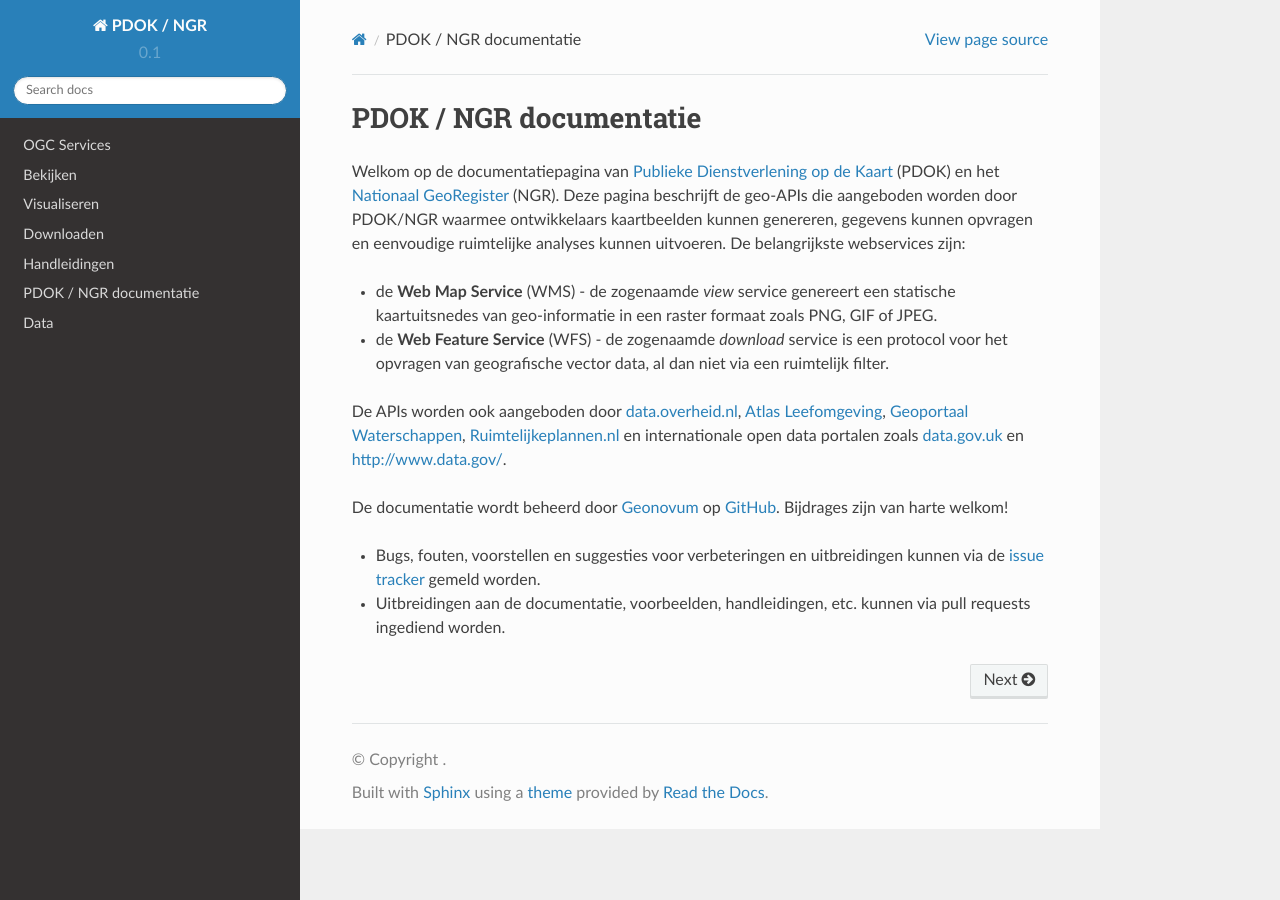
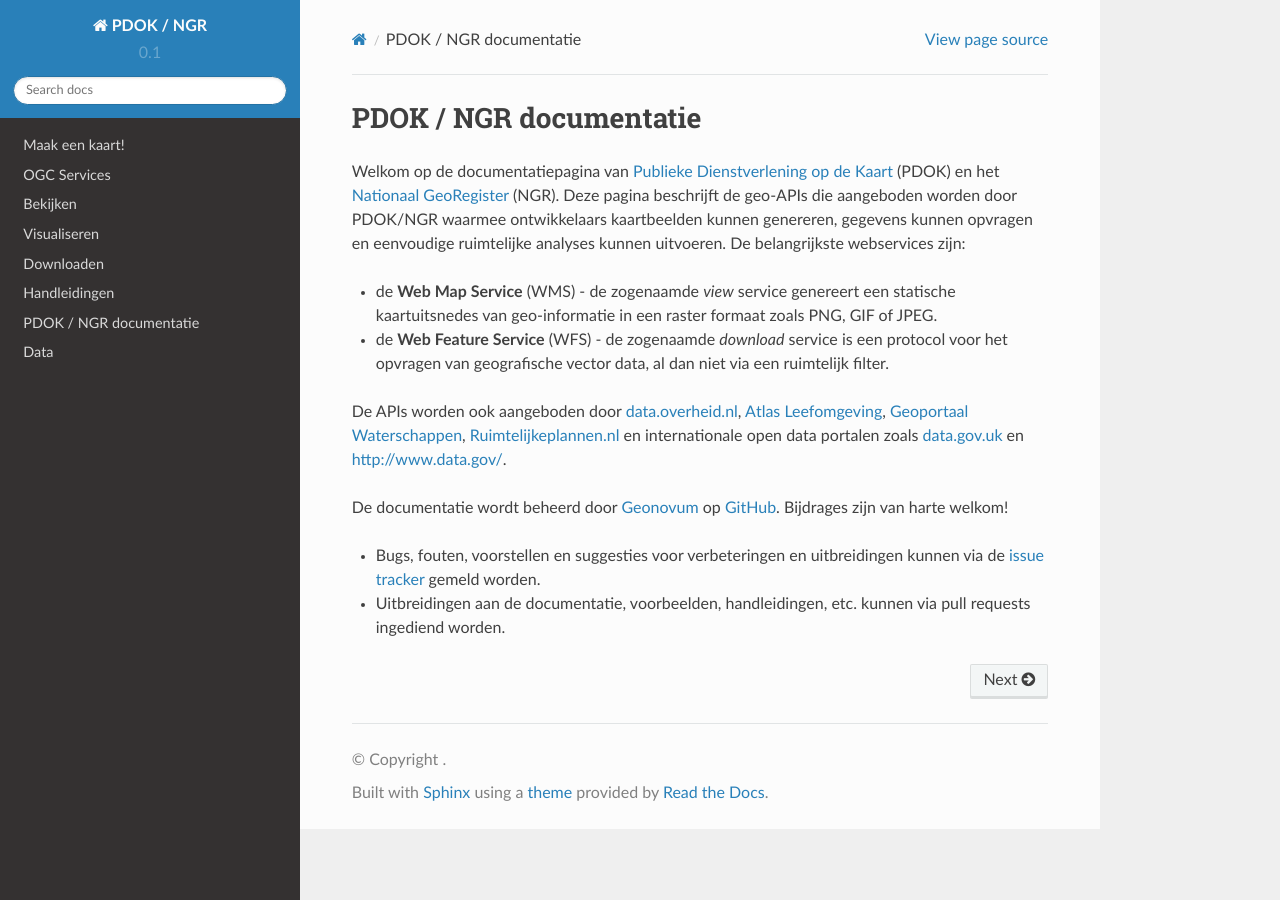
Before and after one commit to LivericA/PDOK, a Sphinx documentation site: the page built from docs/index.rst, in a window 1280 px wide. Built offline with Sphinx 7.4.7 and the Read the Docs theme 2.0.0, drawn with Linux system fonts in a browser that asks for light colours.

Commit message:
add quickstart guide placeholder

```diff
--- a/docs/index.rst
+++ b/docs/index.rst
@@ -17,6 +17,7 @@
    :hidden:
    :maxdepth: 2
 
+   quickstart
    services
    bekijken
    visualiseren
--- /dev/null
+++ b/docs/quickstart.rst
@@ -0,0 +1,6 @@
+###############
+Maak een kaart!
+###############
+
+
+TODO
```
